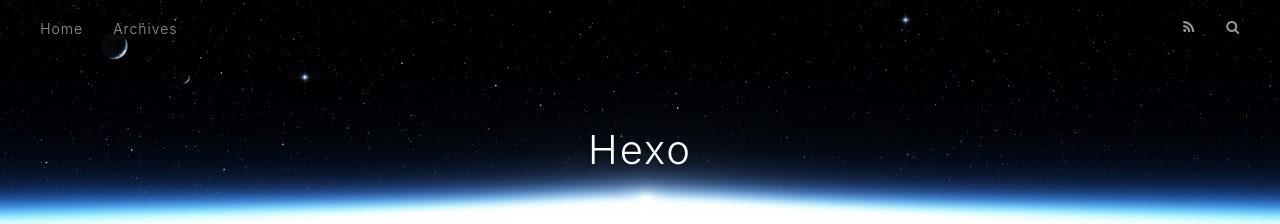
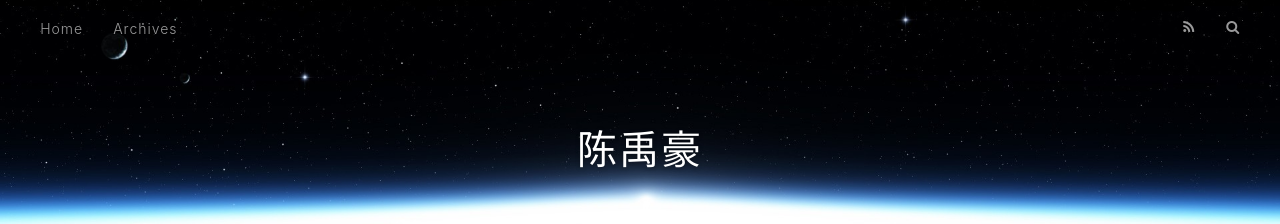
Before and after one commit to Hysteriachen/Hysteriachen.github.io, a plain HTML site: page index.html in a window 1280 px wide. Shown: the top 224 px of the page. Drawn offline with nearby package versions, Linux system fonts and the light colour scheme.

Commit message:
Site updated: 2018-03-18 21:02:53

```diff
--- a/index.html
+++ b/index.html
@@ -5,16 +5,16 @@
 
 
 
-  <title>Hexo</title>
+  <title>陈禹豪</title>
   <meta name="viewport" content="width=device-width, initial-scale=1, maximum-scale=1">
   <meta property="og:type" content="website">
-<meta property="og:title" content="Hexo">
+<meta property="og:title" content="陈禹豪">
 <meta property="og:url" content="http://yoursite.com/index.html">
-<meta property="og:site_name" content="Hexo">
+<meta property="og:site_name" content="陈禹豪">
 <meta name="twitter:card" content="summary">
-<meta name="twitter:title" content="Hexo">
+<meta name="twitter:title" content="陈禹豪">
 
-    <link rel="alternate" href="/atom.xml" title="Hexo" type="application/atom+xml">
+    <link rel="alternate" href="/atom.xml" title="陈禹豪" type="application/atom+xml">
 
 
     <link rel="icon" href="/favicon.png">
@@ -33,7 +33,7 @@
   <div id="header-outer" class="outer">
     <div id="header-title" class="inner">
       <h1 id="logo-wrap">
-        <a href="/" id="logo">Hexo</a>
+        <a href="/" id="logo">陈禹豪</a>
       </h1>
 
     </div>
@@ -96,7 +96,7 @@
 
     </div>
     <footer class="article-footer">
-      <a data-url="http://yoursite.com/2018/03/18/hello-world/" data-id="cjewqowzz0000bfs6fnb6dy0a" class="article-share-link">Teilen</a>
+      <a data-url="http://yoursite.com/2018/03/18/hello-world/" data-id="cjewt8lpp0000jgs644snd9c2" class="article-share-link">Teilen</a>
 
 
     </footer>
```
Also changed, not shown: 2018/03/18/hello-world/index.html (+5 -5 lines), archives/2018/03/index.html (+6 -6 lines), archives/2018/index.html (+6 -6 lines), archives/index.html (+6 -6 lines).
